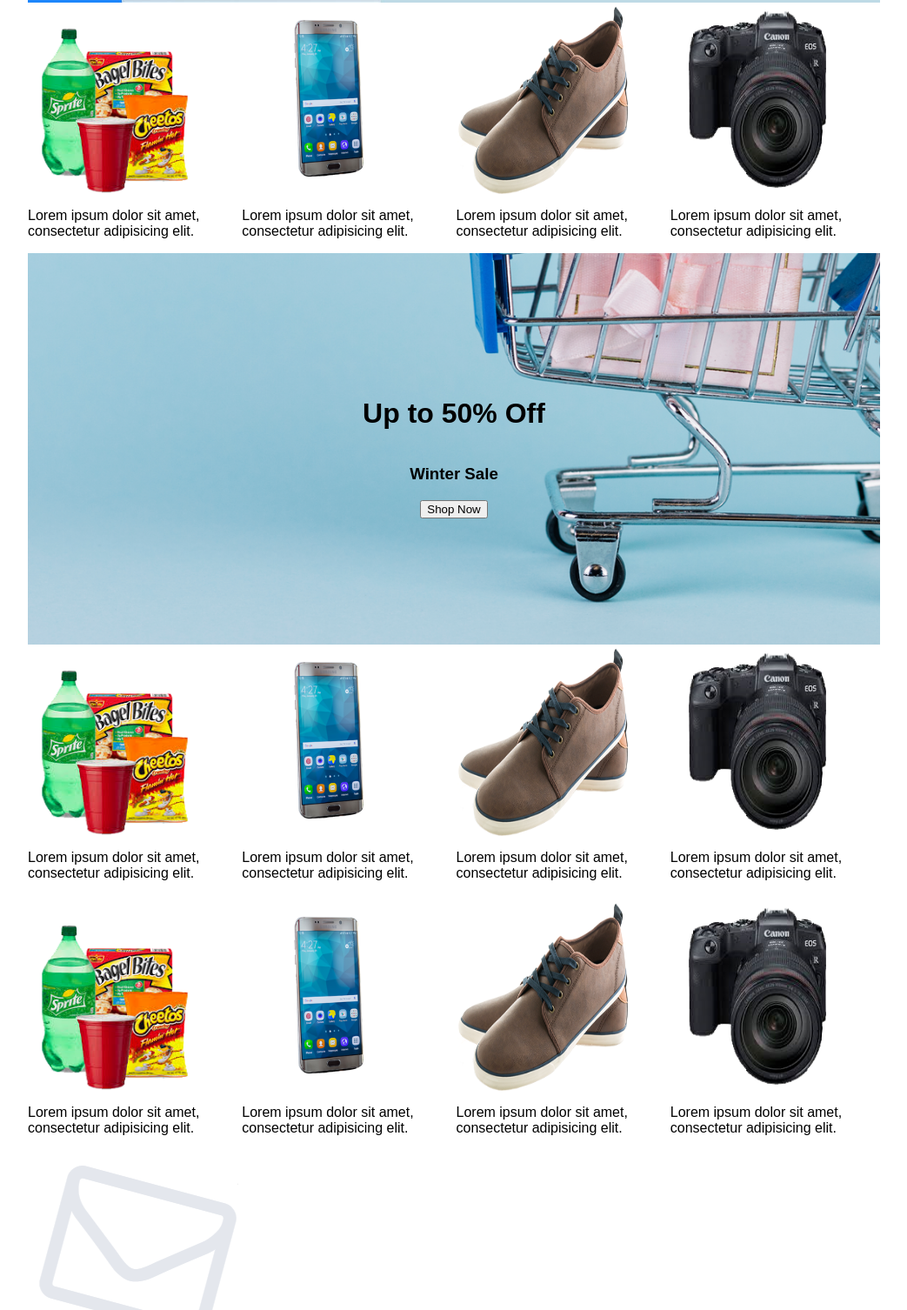
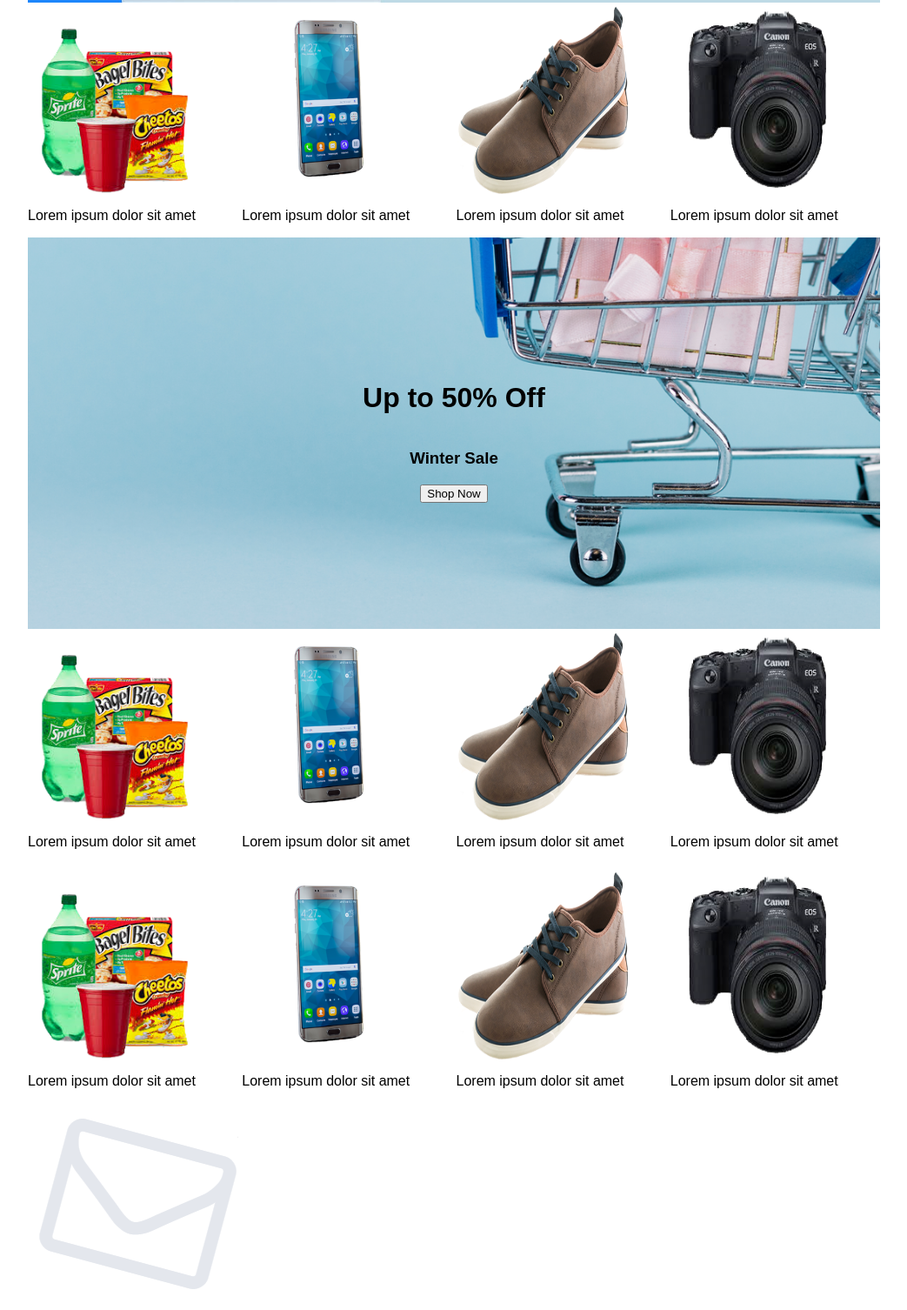
Before and after one commit to ostgit12/h041219website, a plain HTML site: page index.html in a window 1280 px wide. Shown: the part 654-2160 px from the top of the page at 87% size, without its empty margins (118-1161 px from the left). Drawn offline with Linux system fonts and the light colour scheme; a web font is replaced by a local one.

Commit message:
corrected

```diff
--- a/index.html
+++ b/index.html
@@ -40,19 +40,19 @@
         <div class="product-list">
             <article class="product-card">
                 <img src="img/1food.png" alt="product food">
-                <p>Lorem ipsum dolor sit amet, consectetur adipisicing elit.</p>
+                <p>Lorem ipsum dolor sit amet</p>
             </article>
             <article class="product-card">
                 <img src="img/1phone.png" alt="product cellphone">
-                <p>Lorem ipsum dolor sit amet, consectetur adipisicing elit. </p>
+                <p>Lorem ipsum dolor sit amet</p>
             </article>
             <article class="product-card">
                 <img src="img/2shoes.png" alt="product shoes">
-                <p>Lorem ipsum dolor sit amet, consectetur adipisicing elit. </p>
+                <p>Lorem ipsum dolor sit amet</p>
             </article>
             <article class="product-card">
                 <img src="img/1camera.png" alt="product camera">
-                <p>Lorem ipsum dolor sit amet, consectetur adipisicing elit. </p>
+                <p>Lorem ipsum dolor sit amet</p>
             </article>
         </div>
         <div class="maindiscountbanner">
@@ -63,37 +63,37 @@
         <div class="product-list">
             <article class="product-card">
                 <img src="img/1food.png" alt="product food">
-                <p>Lorem ipsum dolor sit amet, consectetur adipisicing elit.</p>
+                <p>Lorem ipsum dolor sit amet</p>
             </article>
             <article class="product-card">
                 <img src="img/1phone.png" alt="product cellphone">
-                <p>Lorem ipsum dolor sit amet, consectetur adipisicing elit. </p>
+                <p>Lorem ipsum dolor sit amet</p>
             </article>
             <article class="product-card">
                 <img src="img/2shoes.png" alt="product shoes">
-                <p>Lorem ipsum dolor sit amet, consectetur adipisicing elit. </p>
+                <p>Lorem ipsum dolor sit amet</p>
             </article>
             <article class="product-card">
                 <img src="img/1camera.png" alt="product camera">
-                <p>Lorem ipsum dolor sit amet, consectetur adipisicing elit. </p>
+                <p>Lorem ipsum dolor sit amet</p>
             </article>
               <article class="product-card">
 
                 <img src="img/1food.png" alt="product food">
-                <p>Lorem ipsum dolor sit amet, consectetur adipisicing elit.</p>
+                <p>Lorem ipsum dolor sit amet</p>
             </article>
             <article class="product-card">
                 <img src="img/1phone.png" alt="product cellphone">
-                <p>Lorem ipsum dolor sit amet, consectetur adipisicing elit. </p>
+                <p>Lorem ipsum dolor sit amet</p>
             </article>
             <article class="product-card">
                 <img src="img/2shoes.png" alt="product shoes">
-                <p>Lorem ipsum dolor sit amet, consectetur adipisicing elit. </p>
+                <p>Lorem ipsum dolor sit amet</p>
             </article>
             <article class="product-card">
 
                 <img src="img/1camera.png" alt="product camera">
-                <p>Lorem ipsum dolor sit amet, consectetur adipisicing elit. </p>
+                <p>Lorem ipsum dolor sit amet</p>
             </article>
         </div>
     </main>
```
